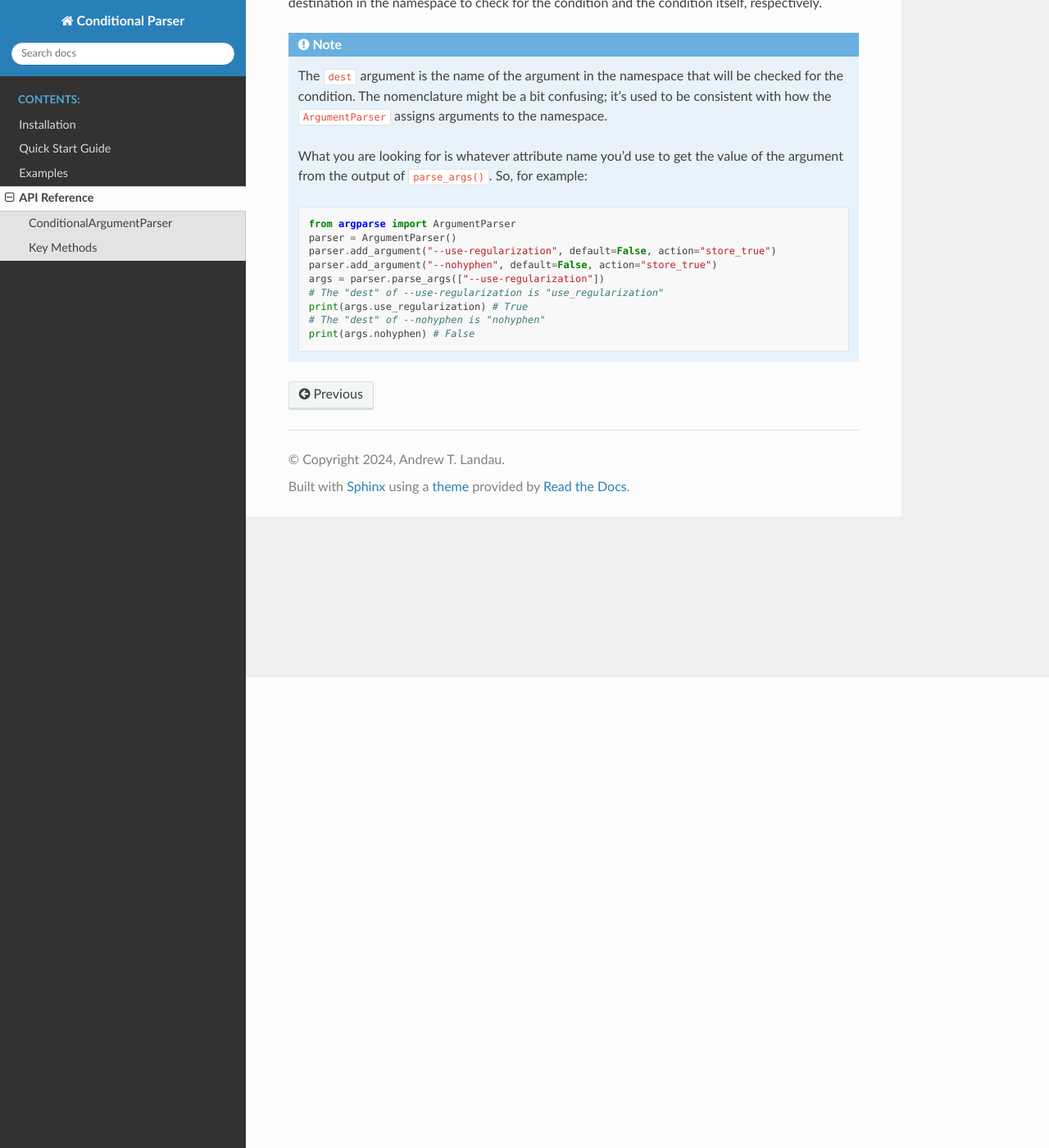
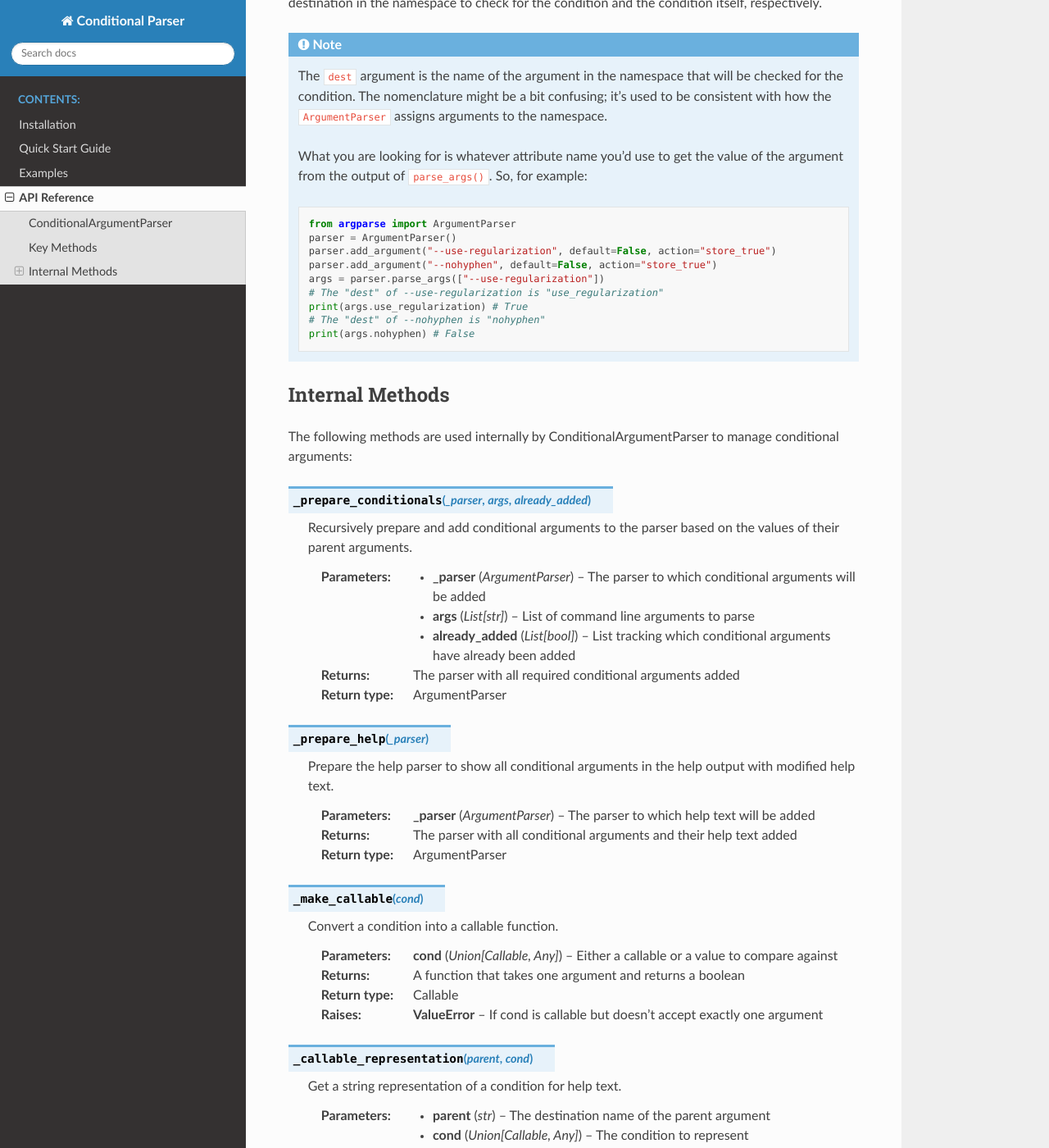
Before and after one commit to landoskape/conditional-parser, a Sphinx documentation site: the page built from docs/source/api.rst, in a window 1280 px wide and 1400 px high, scrolled down 574 px. Shown: the whole window at 82% size. Built offline with Sphinx 7.4.7 and the Read the Docs theme 3.1.0, drawn with Linux system fonts in a browser that asks for light colours; some of the changed text lies outside the part shown.

```diff
--- a/docs/source/api.rst
+++ b/docs/source/api.rst
@@ -35,3 +35,64 @@ The main addition to ArgumentParser is the :meth:`add_conditional` method, which
         print(args.use_regularization) # True
         # The "dest" of --nohyphen is "nohyphen"
         print(args.nohyphen) # False
+
+Internal Methods
+---------------
+
+The following methods are used internally by ConditionalArgumentParser to manage conditional arguments:
+
+.. py:method:: _prepare_conditionals(_parser, args, already_added)
+
+   Recursively prepare and add conditional arguments to the parser based on the values of their parent arguments.
+
+   :param ArgumentParser _parser: The parser to which conditional arguments will be added
+   :param List[str] args: List of command line arguments to parse
+   :param List[bool] already_added: List tracking which conditional arguments have already been added
+   :return: The parser with all required conditional arguments added
+   :rtype: ArgumentParser
+
+.. py:method:: _prepare_help(_parser)
+
+   Prepare the help parser to show all conditional arguments in the help output with modified help text.
+
+   :param ArgumentParser _parser: The parser to which help text will be added
+   :return: The parser with all conditional arguments and their help text added
+   :rtype: ArgumentParser
+
+.. py:method:: _make_callable(cond)
+
+   Convert a condition into a callable function.
+
+   :param Union[Callable, Any] cond: Either a callable or a value to compare against
+   :return: A function that takes one argument and returns a boolean
+   :rtype: Callable
+   :raises ValueError: If cond is callable but doesn't accept exactly one argument
+
+.. py:method:: _callable_representation(parent, cond)
+
+   Get a string representation of a condition for help text.
+
+   :param str parent: The destination name of the parent argument
+   :param Union[Callable, Any] cond: The condition to represent
+   :return: A string describing when the conditional argument is available
+   :rtype: str
+
+.. py:method:: _conditionals_ready(namespace, already_added)
+
+   Check if all required conditional arguments have been added to the parser.
+
+   :param Namespace namespace: The namespace containing the current parsed arguments
+   :param List[bool] already_added: List tracking which conditional arguments have been added
+   :return: True if all required conditional arguments have been added
+   :rtype: bool
+
+.. py:method:: _conditional_required(namespace, parent, already_added, idx)
+
+   Check if a specific conditional argument needs to be added.
+
+   :param Namespace namespace: The namespace containing the current parsed arguments
+   :param str parent: The destination name of the parent argument
+   :param List[bool] already_added: List tracking which conditional arguments have been added
+   :param int idx: Index of the conditional argument being checked
+   :return: True if the conditional argument needs to be added
+   :rtype: bool
--- a/docs/source/conf.py
+++ b/docs/source/conf.py
@@ -13,7 +13,7 @@ sys.path.insert(0, os.path.abspath("../.."))
 project = "Conditional Parser"
 copyright = "2024, Andrew T. Landau"
 author = "Andrew T. Landau"
-release = "0.1.3"
+release = "0.2.0"
 
 # -- General configuration ---------------------------------------------------
 # https://www.sphinx-doc.org/en/master/usage/configuration.html#general-configuration
--- a/docs/source/index.rst
+++ b/docs/source/index.rst
@@ -20,8 +20,9 @@ Key Features
 * Seamless extension of Python's ArgumentParser
 * Support for conditional arguments based on other argument values
 * Hierarchical conditional dependencies
-* Maintains helpful error messages and help text
 * Compatible with existing ArgumentParser usage
+* Comprehensive help messages showing all possible arguments
+* Clear documentation of when conditional arguments become available
 
 Quick Example
 -------------
```
Also changed, not shown: README.md (+2 -7 lines), docs/source/quickstart.rst (+6 -6 lines).
